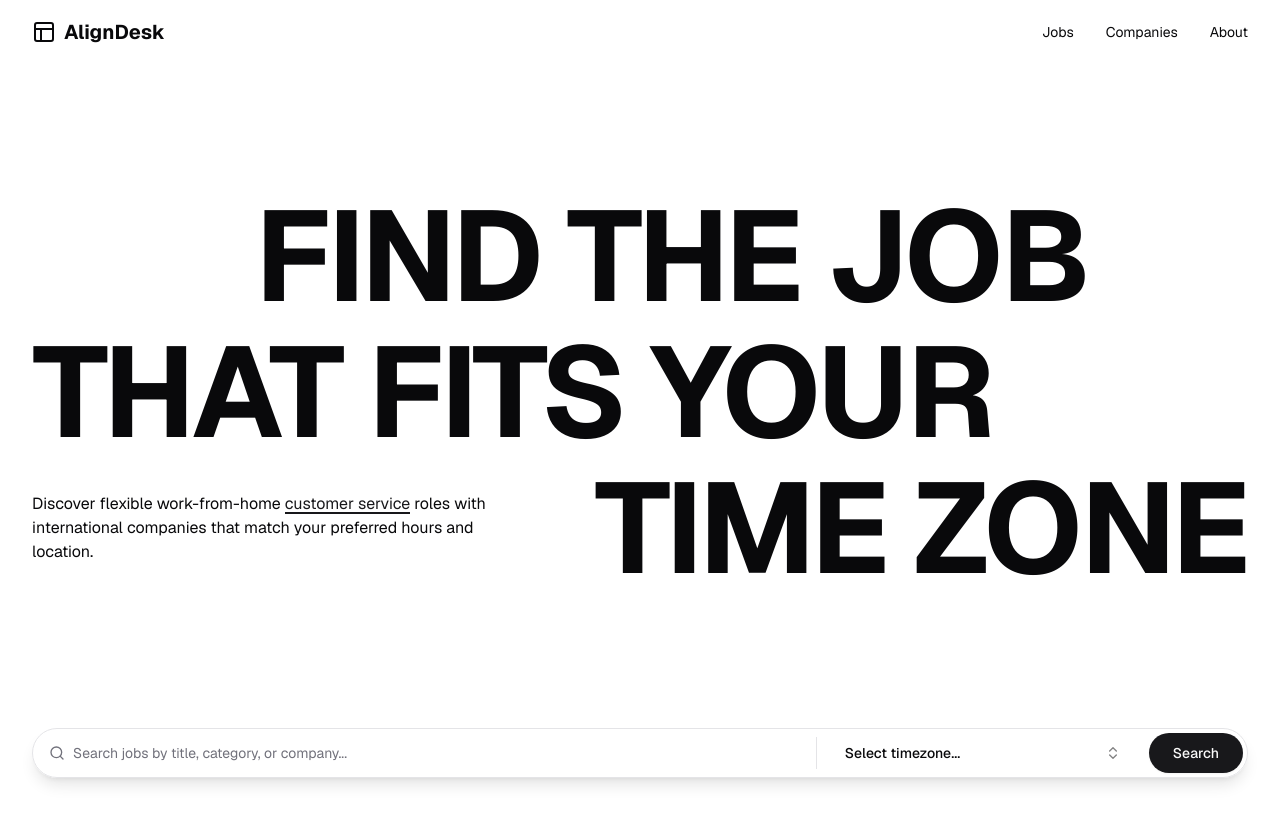
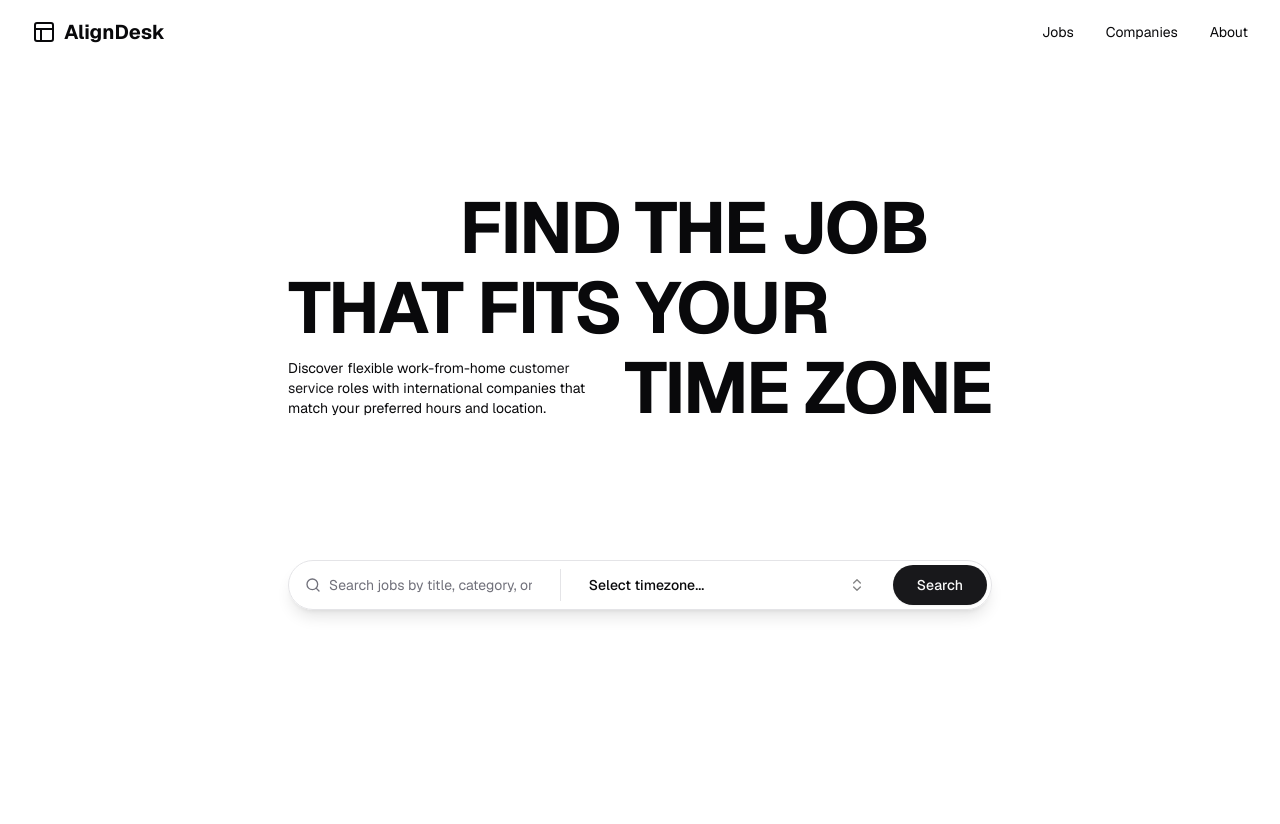
Before and after one commit to katsuragawaa/aligndesk, a Next.js app: page / in a window 1280 px wide. Shown: the top 824 px of the page. Built offline with nearby package versions, Linux system fonts and the light colour scheme.

Commit message:
fix: update layout dimensions and text sizing for improved readability on home page

```diff
--- a/app/page.tsx
+++ b/app/page.tsx
@@ -48,13 +48,13 @@ export default function Home() {
   return (
     <div className="min-h-screen">
       <section className="grid min-h-[calc(100vh-4rem)] items-start">
-        <div className="mx-auto w-full max-w-7xl px-4 py-32 sm:px-6 lg:px-8">
+        <div className="mx-auto w-full max-w-3xl px-4 py-32 sm:px-6 lg:px-8">
           <div className="flex flex-col gap-2">
-            <h1 className="flex w-full flex-col gap-2 text-4xl font-bold tracking-tight sm:text-9xl">
-              <span className="pr-40 text-right">FIND THE JOB</span>
+            <h1 className="flex w-full flex-col gap-2 text-4xl font-bold tracking-tight sm:text-7xl">
+              <span className="pr-16 text-right">FIND THE JOB</span>
               <span className="text-left">THAT FITS YOUR</span>
-              <div className="flex items-center gap-20">
-                <div className="text-base font-normal tracking-normal">
+              <div className="flex items-center gap-8">
+                <div className="text-sm font-normal tracking-normal">
                   <p>
                     Discover flexible work-from-home{" "}
                     <span className="after:bg-primary text-primary relative after:absolute after:bottom-0 after:left-0 after:h-0.5 after:w-full">
```
